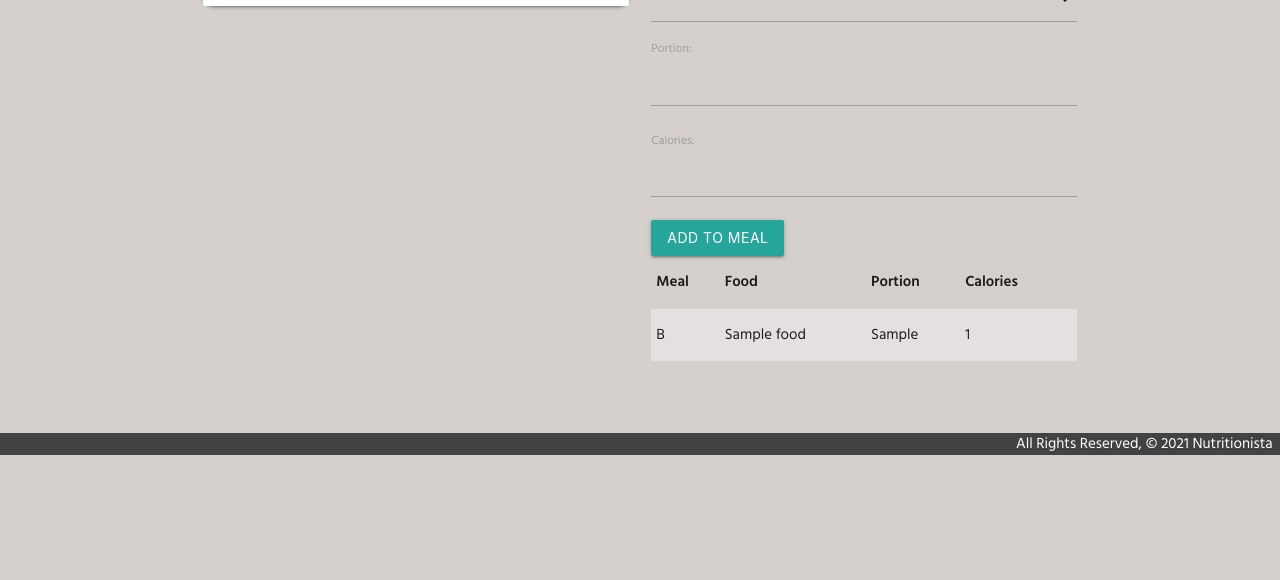
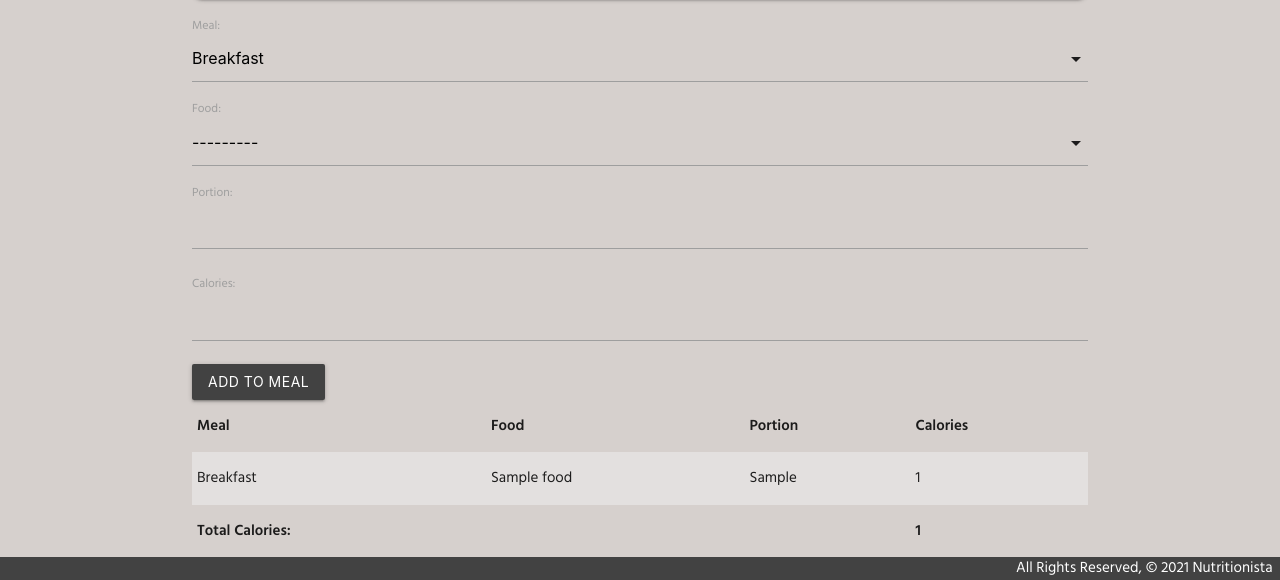
Before and after one commit to omarhawas/nutritionista, a Django app: page /days/1/ in a window 1280 px wide. Shown: the part 345-925 px from the top of the page. Before the commit the page ends 800 px from the top, so only its background shows below. Run offline with Django 3.2, Linux system fonts and the light colour scheme; tables that the repository leaves empty hold one stand-in row (values such as "Sample post").

Commit message:
cleaned up a few things

```diff
--- a/nutritionista/main_app/models.py
+++ b/nutritionista/main_app/models.py
@@ -34,7 +34,7 @@
 
 class Meals(models.Model):
     meal = models.CharField(
-        max_length=1,
+        max_length=10,
         choices=MEALS,
         default=MEALS[0][0]
     )
--- a/nutritionista/main_app/static/css/style.css
+++ b/nutritionista/main_app/static/css/style.css
@@ -3,7 +3,7 @@
   min-height: 100vh;
   flex-direction: column;
   background-color: rgb(214, 208, 205);
-    font-family: 'Hind', sans-serif;;
+  font-family: "Hind", sans-serif;
 }
 
 main {
@@ -15,9 +15,10 @@
   text-align: right;
 }
 
-.about, .welcome {
-    opacity: 0.9 ;
-    background-image: url('https://i.imgur.com/JuaaqKBl.jpg');
+.about,
+.welcome {
+  opacity: 0.9;
+  background-image: url("https://i.imgur.com/JuaaqKBl.jpg");
   background-position: center;
   background-size: cover;
   background-repeat: no-repeat;
@@ -27,42 +28,39 @@
   min-height: 50vh;
   color: rgb(255, 244, 225);
   border-radius: 25px;
-
-
 }
-.about h1, h4 {
+.about h1,
+h4 {
   margin: 50px;
 }
 
-.welcome h1, h4 {
+.welcome h1,
+h4 {
   margin: 50px;
 }
 
 .card {
   border-radius: 10px;
-
 }
 .title {
-    font-family: 'Hind', sans-serif;
+  font-family: "Hind", sans-serif;
   font-weight: bold;
 }
 
 #foodCard {
-    background-image: url('https://i.imgur.com/ZuvxzA1.jpg');
+  background-image: url("https://i.imgur.com/ZuvxzA1.jpg");
   background-position: center;
   background-size: cover;
   background-repeat: no-repeat;
   color: rgb(255, 244, 225);
-
 }
 #dayBg {
-    background-image: url('https://i.imgur.com/TnQrHZo.png');
+  background-image: url("https://i.imgur.com/TnQrHZo.png");
   background-position: center;
   background-size: cover;
   background-repeat: no-repeat;
   color: rgb(255, 244, 225);
   border-radius: 10px;
-
 }
 #logoIcon {
   margin-left: 190px;
@@ -82,7 +80,8 @@
   .welcome h4 {
     font-size: 25px;
   }
-    .about, .welcome {
+  .about,
+  .welcome {
     margin-top: 20vh;
   }
   .title {
@@ -90,6 +89,8 @@
     margin-top: 20vh;
     font-size: 40px;
   }
+}
 
-
+.total {
+  font-weight: bold;
 }
--- a/nutritionista/main_app/templates/days/detail.html
+++ b/nutritionista/main_app/templates/days/detail.html
@@ -2,9 +2,8 @@
 
 <h1 class="title">Day Meals</h1>
 
-<div class="row">
 <div class="col s6">
-    <div class="card">
+  <div class="card" id="dayBg">
     <div class="card-content">
       <span class="card-title">{{ day.date }}</span>
     </div>
@@ -17,7 +16,7 @@
 <div class="col s6">
   <form action="{% url 'add_meals' day.id %}" method="post">
     {% csrf_token %}{{ meals_form.as_p }}
-      <input type="submit" class="btn" value="Add To Meal" />
+    <input type="submit" class="btn grey darken-3" value="Add To Meal" />
   </form>
   <table class="striped">
     <thead>
@@ -31,19 +30,22 @@
     <tbody>
       {% for meals in day.meals_set.all %}
       <tr>
-          <td>{{meals.meal}}</td>
+        <td>{{meals.get_meal_display}}</td>
         <td>{{meals.food}}</td>
         <td>{{meals.portion}}</td>
         <td>{{meals.calories}}</td>
-          <td>{{mdeals.get_meal_display}}</td>
       </tr>
       {% endfor %}
+      <tr>
+        <td class="total">Total Calories:</td>
+        <td></td>
+        <td></td>
+        <td class="total">{{total}}</td>
+      </tr>
     </tbody>
   </table>
 </div>
-</div>
 <script>
-  // add additional JS to initialize select below
   var selectEl = document.getElementById("id_meal");
   M.FormSelect.init(selectEl);
 
--- a/nutritionista/main_app/templates/main_app/day_confirm_delete.html
+++ b/nutritionista/main_app/templates/main_app/day_confirm_delete.html
@@ -3,7 +3,7 @@
 
 <h4>
   Are you sure you want to delete
-  <span class="teal-text">{{ object.date }}</span>?
+  <span class="red-text">{{ object.date }}</span>?
 </h4>
 
 <form action="" method="POST">
--- a/nutritionista/main_app/views.py
+++ b/nutritionista/main_app/views.py
@@ -6,6 +6,8 @@
 from django.views.generic.edit import CreateView, UpdateView, DeleteView
 from .models import Day, Food
 from .forms import MealsForm
+from django.contrib.auth.mixins import LoginRequiredMixin
+from django.db.models import Sum
 
 
 
@@ -22,11 +24,12 @@
 def days_detail(request, day_id):
     day = Day.objects.get(id=day_id)
     meals_form = MealsForm()
+    total = day.meals_set.all().aggregate(Sum('calories'))['calories__sum']
     return render(request, 'days/detail.html', {
-        'day': day, 'meals_form': meals_form
+        'day': day, 'meals_form': meals_form, 'total': total
         })
 
-class DayCreate(CreateView):
+class DayCreate(LoginRequiredMixin, CreateView):
     model = Day
     fields = ['date']
 
@@ -34,11 +37,11 @@
         form.instance.user = self.request.user
         return super().form_valid(form)
 
-class DayUpdate(UpdateView):
+class DayUpdate(LoginRequiredMixin, UpdateView):
     model = Day
     fields = '__all__'
 
-class DayDelete(DeleteView):
+class DayDelete(LoginRequiredMixin, DeleteView):
     model = Day
     success_url = '/days/'
 
```
Also changed, not shown: nutritionista/main_app/templates/main_app/food_confirm_delete.html (+11 -10 lines), nutritionista/main_app/migrations/0008_alter_meals_meal.py (added). Lines whose indentation alone changed are shown as unchanged.
